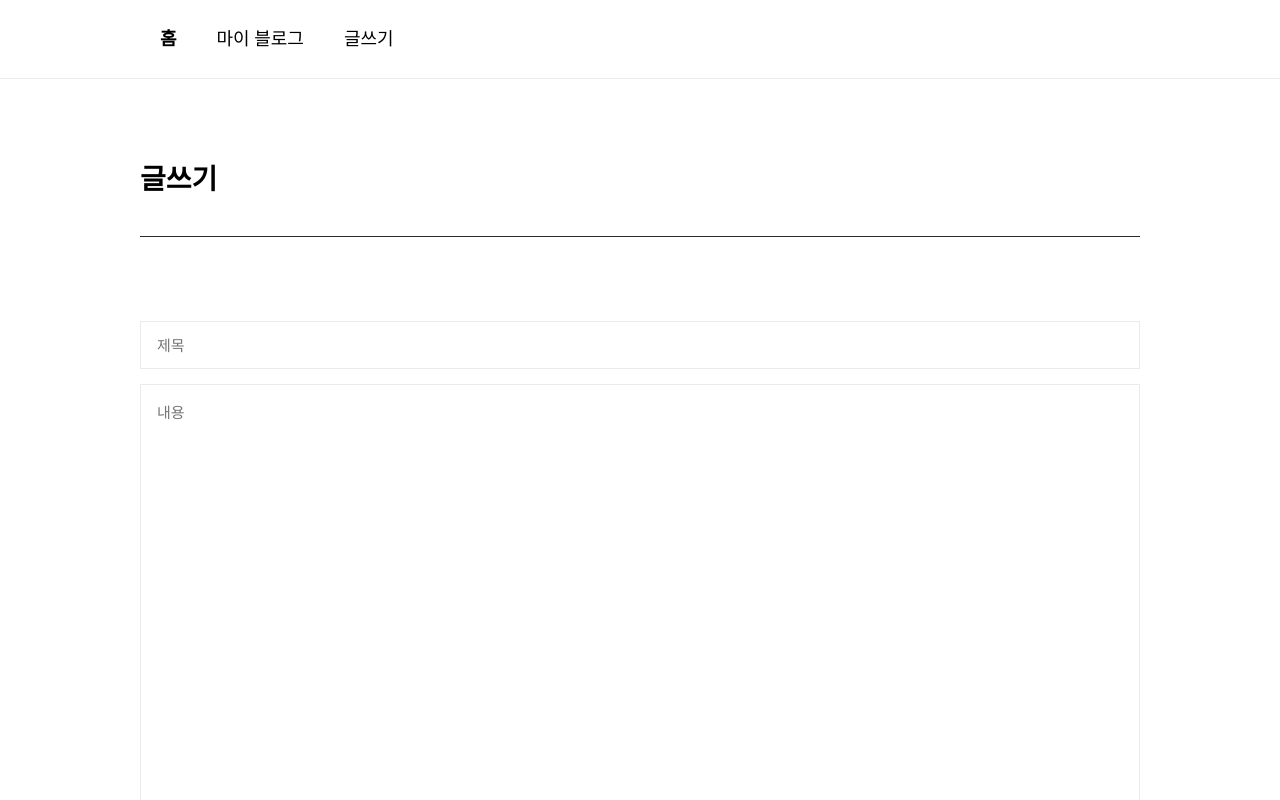
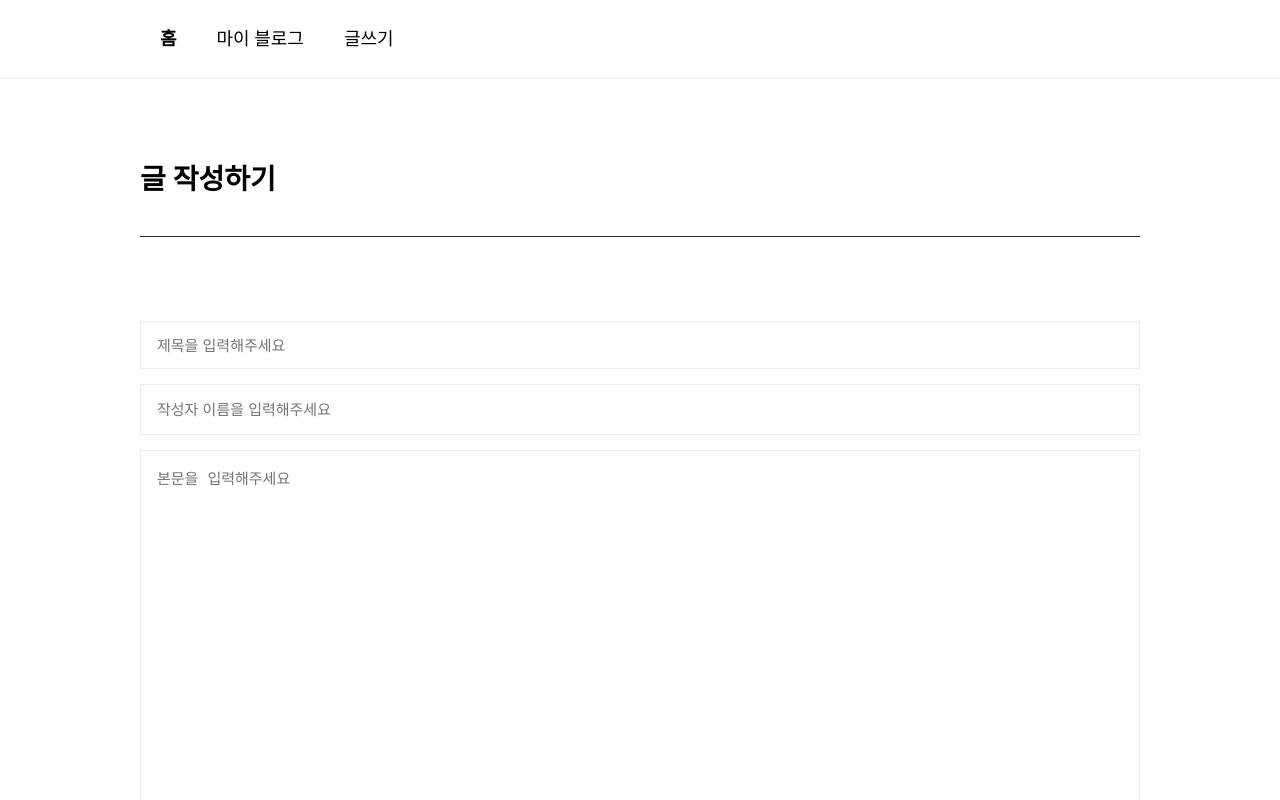
Before and after one commit to ynmkim/blogful, a Next.js app: page /write in a window 1280 px wide. Shown: the top 800 px of the page. Built offline with nearby package versions, Linux system fonts and the light colour scheme.

Commit message:
날짜 데이터 시 분 추가

```diff
--- a/app/write/page.js
+++ b/app/write/page.js
@@ -1,17 +1,18 @@
 export default function Write() {
   let day = ['일', '월', '화', '수', '목', '금', '토'];
   let today = new Date();
-  let dateFormat = today.getFullYear() + '년 ' + (today.getMonth() + 1) + '월 ' + today.getDate() + '일 ';
+  let dateFormat = today.getFullYear() + '년 ' + (today.getMonth() + 1) + '월 ' + today.getDate() + '일 ' + today.getHours() + '시 ' + today.getMinutes() + '분 ';
   // console.log(dateFormat)
 
   return (
      <div className="container">
        <div className='heading'>
-           <h4 className="title">글쓰기</h4>
+           <h4 className="title">글 작성하기</h4>
       </div>
       <form action="/api/post/new" method="POST">
-        <input name="title" placeholder="제목" />
-        <textarea name="content" placeholder="내용" />
+        <input name="title" placeholder="제목을 입력해주세요" />
+        <input name="writer" placeholder="작성자 이름을 입력해주세요"/>
+        <textarea name="content" placeholder="본문을 입력해주세요" />
         <input style={{ display: 'none' }} name="date" defaultValue={dateFormat}/>
         <button type="submit">발행</button>
       </form>
```
